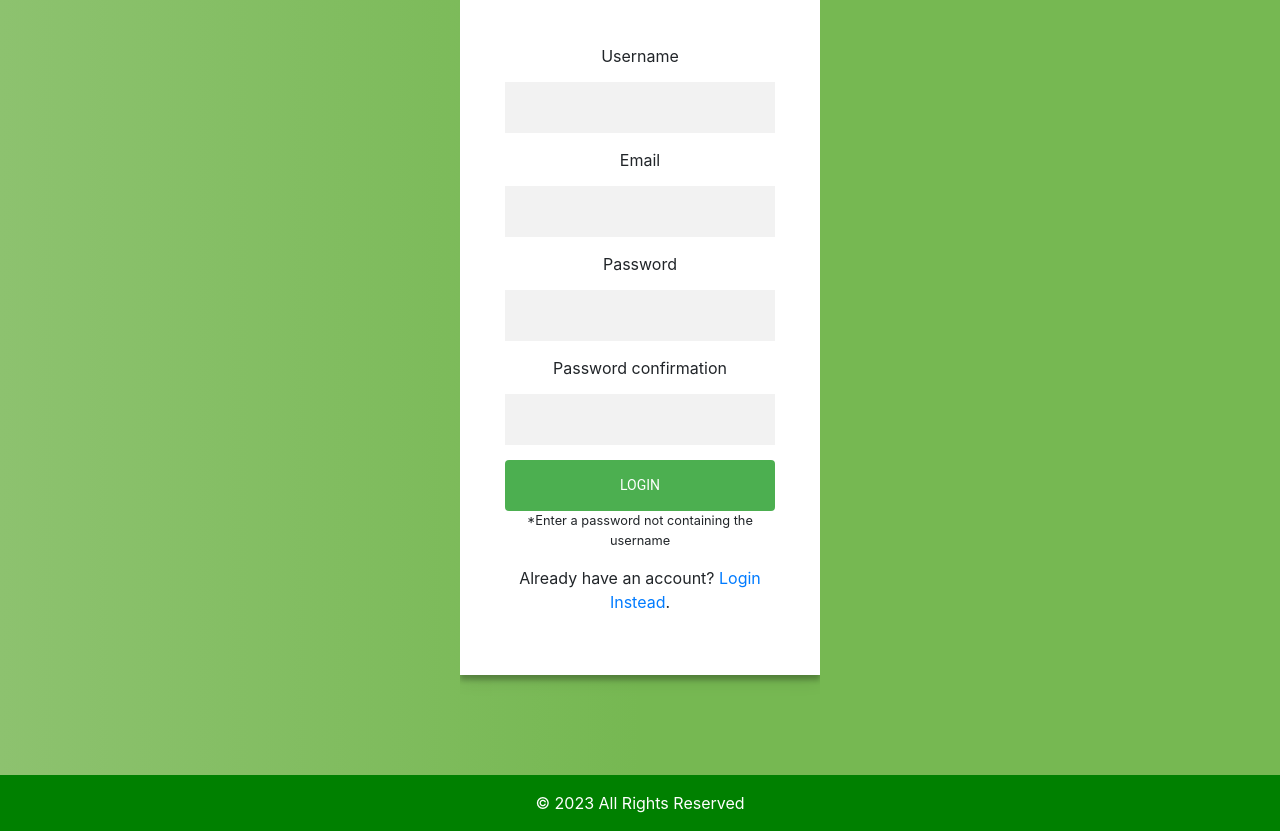
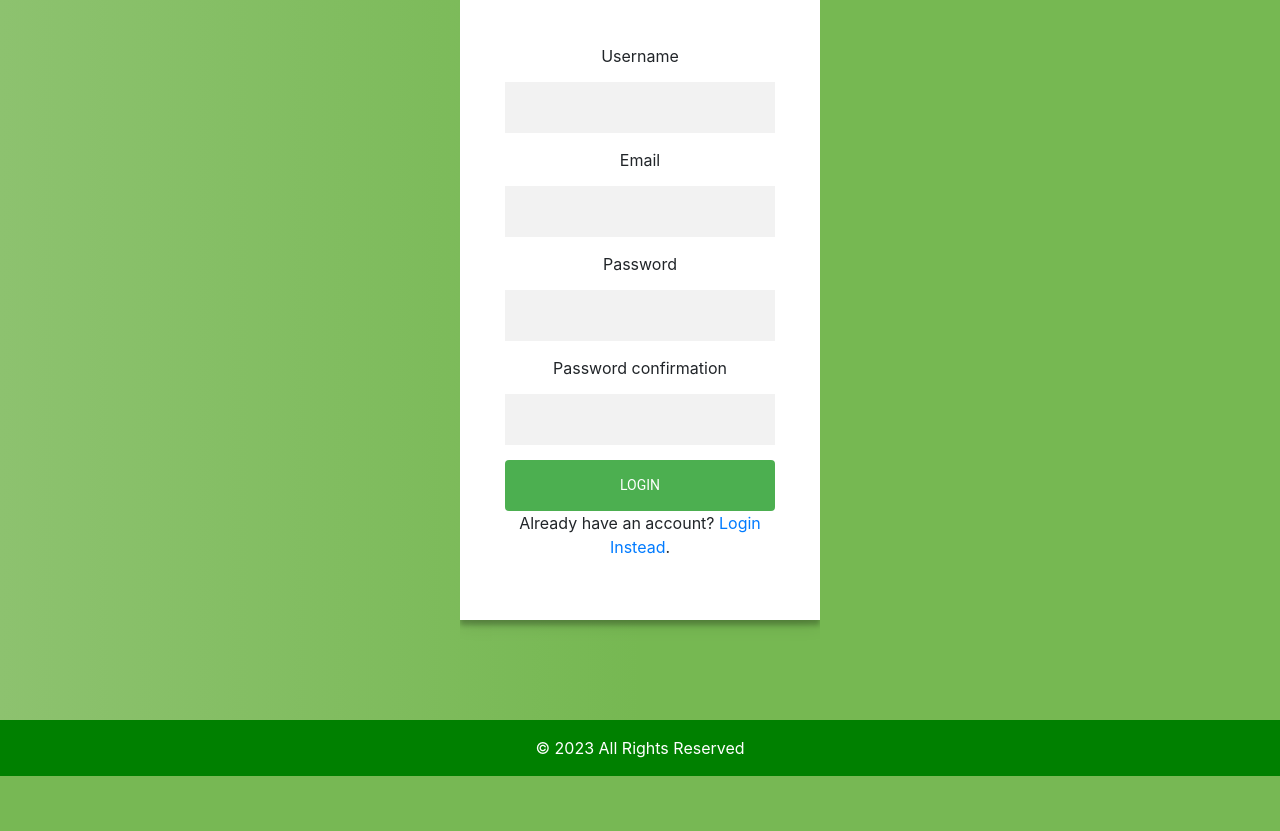
Before and after one commit to darshan9405/Interactive-Puzzle, a Django app: page /register/ in a window 1280 px wide. Shown: the part 159-990 px from the top of the page. After the commit the page ends 935 px from the top, so only its background shows below. Run offline with Django 4.2, Linux system fonts and the light colour scheme; some libraries are stand-ins or nearby versions.

Commit message:
ease password auth

```diff
--- a/interactivepuzzle/templates/register.html
+++ b/interactivepuzzle/templates/register.html
@@ -32,7 +32,6 @@
       {% endfor %}
       <button class="btn btn-primary" type="submit">Login</button>
     </form>
-    <p class="text-center" style="font-size: 0.8rem;">*Enter a password not containing the username</p>
     <p class="text-center">Already have an account? <a href="/login">Login Instead</a>.</p>
   </div>
 </div>
```
